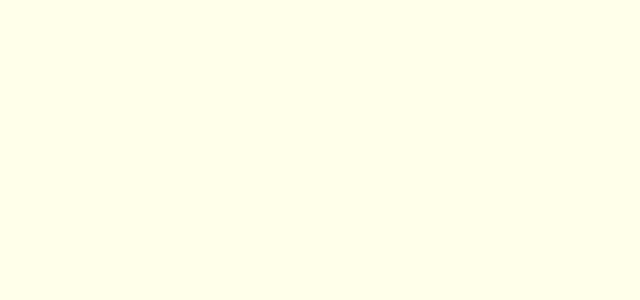
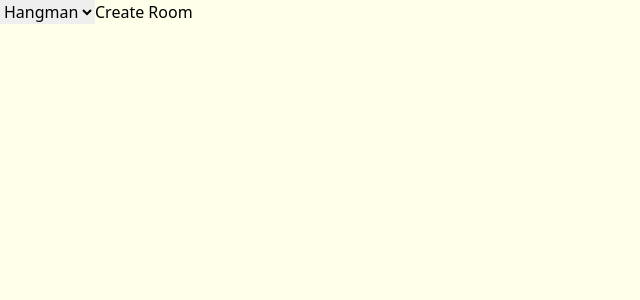
Before and after one commit to nathanjpak/momble, a React (Create React App) app in the folder client/: page /m/create in a window 1280 px wide. Before the commit this address had no page. Shown: the top 300 px of the page, without its empty margins (0-640 px from the left). Built offline with nearby package versions, Linux system fonts and the light colour scheme; a web font is replaced by a local one.

Commit message:
Set up bare bones foundation for multiplayer frontend

```diff
--- a/client/package.json
+++ b/client/package.json
@@ -14,6 +14,7 @@
     "gsap": "^3.11.3",
     "react": "^18.2.0",
     "react-dom": "^18.2.0",
+    "react-hook-form": "^7.43.8",
     "react-router-dom": "^6.4.3",
     "react-scripts": "5.0.1",
     "typescript": "^4.9.3",
--- a/client/src/components/Games/Header.tsx
+++ b/client/src/components/Games/Header.tsx
@@ -6,7 +6,6 @@ import { SoloContext } from "../../Context";
 export default function GamesHeader() {
   const { level, setLevel, streak, setStreak } = useContext(SoloContext);
 
-  // TODO: use context to store level data
   const onChange = (event: any) => {
     if (!streak) setLevel(event.target.value);
     else if (
@@ -18,7 +17,7 @@ export default function GamesHeader() {
   };
 
   return (
-    <div className="w-screen flex">
+    <div className="w-screen flex justify-between">
       <Link to="..">Home</Link>
 
       <label htmlFor="level-select">Level:</label>
@@ -33,6 +32,7 @@ export default function GamesHeader() {
         <option value="b1">b1</option>
       </select>
       <p>Streak: {streak}</p>
+      <Link to="../m">Multiplayer</Link>
     </div>
   );
 }
--- /dev/null
+++ b/client/src/components/Multiplayer/Create.tsx
@@ -0,0 +1,26 @@
+import { SubmitHandler, useForm } from "react-hook-form";
+
+enum Game {
+  hangman = "hangman",
+}
+
+interface MultiplayerInput {
+  game: Game;
+}
+
+export default function CreateMultiplayer() {
+  const { register, handleSubmit } = useForm<MultiplayerInput>();
+
+  const onSubmit: SubmitHandler<MultiplayerInput> = (data) => {
+    console.log(data);
+  };
+
+  return (
+    <form onSubmit={handleSubmit(onSubmit)}>
+      <select {...register("game")}>
+        <option value="hangman">Hangman</option>
+      </select>
+      <button type="submit">Create Room</button>
+    </form>
+  );
+}
--- /dev/null
+++ b/client/src/components/Multiplayer/CreateOrJoin.tsx
@@ -0,0 +1,10 @@
+import { Link } from "react-router-dom";
+
+export default function MultiplayerIndex() {
+  return (
+    <div>
+      <Link to="create">Create new Room</Link>
+      <Link to="">Join Room</Link>
+    </div>
+  );
+}
--- /dev/null
+++ b/client/src/components/Multiplayer/index.tsx
@@ -0,0 +1,9 @@
+import { Outlet } from "react-router-dom";
+
+export default function GamesPage() {
+  return (
+    <>
+      <Outlet />
+    </>
+  );
+}
--- a/client/src/index.tsx
+++ b/client/src/index.tsx
@@ -6,6 +6,8 @@ import { BrowserRouter, Route, Routes } from "react-router-dom";
 import App from "./App";
 import GamesPage from "./components/Games";
 import Hangman from "./components/Games/Hangman";
+import MultiplayerIndex from "./components/Multiplayer/CreateOrJoin";
+import CreateMultiplayer from "./components/Multiplayer/Create";
 
 const root = ReactDOM.createRoot(
   document.getElementById("root") as HTMLElement
@@ -18,6 +20,10 @@ root.render(
         <Route path="/g" element={<GamesPage />}>
           <Route path="hangman" element={<Hangman />} />
         </Route>
+        <Route path="/m">
+          <Route index element={<MultiplayerIndex />} />
+          <Route path="create" element={<CreateMultiplayer />} />
+        </Route>
       </Routes>
     </BrowserRouter>
   </React.StrictMode>
```
Also changed, not shown: 1 other file (tests, documents, lock files or other folders).
